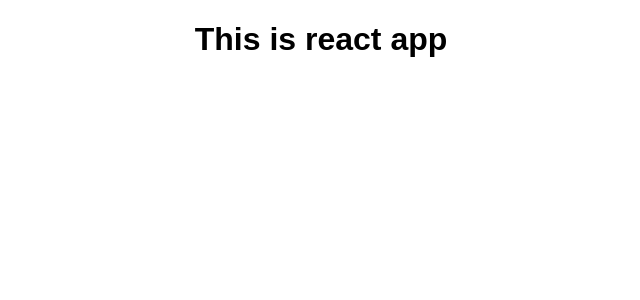
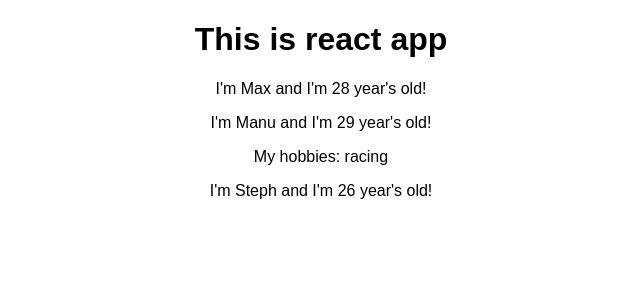
Before and after one commit to sharmaabhilash/react-course, a React (Create React App) app: page / in a window 1280 px wide. Shown: the top 300 px of the page, without its empty margins (319-959 px from the left). Built offline with nearby package versions, Linux system fonts and the light colour scheme.

Commit message:
passing data between component as props

```diff
--- a/src/App.js
+++ b/src/App.js
@@ -1,12 +1,15 @@
 import React, { Component } from 'react';
-import logo from './logo.svg';
 import './App.css';
+import Person from './Person/Person';
 
 class App extends Component {
   render() {
     return (
       <div className="App">
         <h1>This is react app</h1>
+        <Person name="Max" age="28" />
+        <Person name="Manu" age="29">My hobbies: racing</Person>
+        <Person name="Steph" age="26" />
       </div>
     );
     // return React.createElement('div', { className: 'App' }, React.createElement('h1', null, 'This is from React.createElement'));
--- /dev/null
+++ b/src/Person/Person.jsx
@@ -0,0 +1,13 @@
+import React from 'react';
+
+const person = (props) => {
+    // return <p>I'm a Person!!! And I'm { Math.floor(Math.random() * 30) } year's old!</p>
+    return (
+        <div>
+            <p>I'm { props.name } and I'm { props.age } year's old!</p>
+            <p>{ props.children }</p>
+        </div>
+    );
+}
+
+export default person;
```
